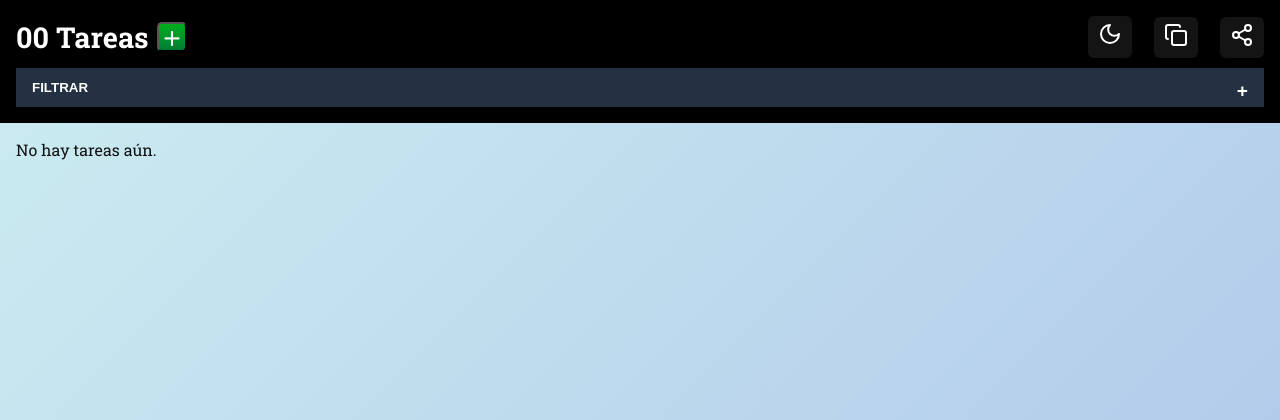
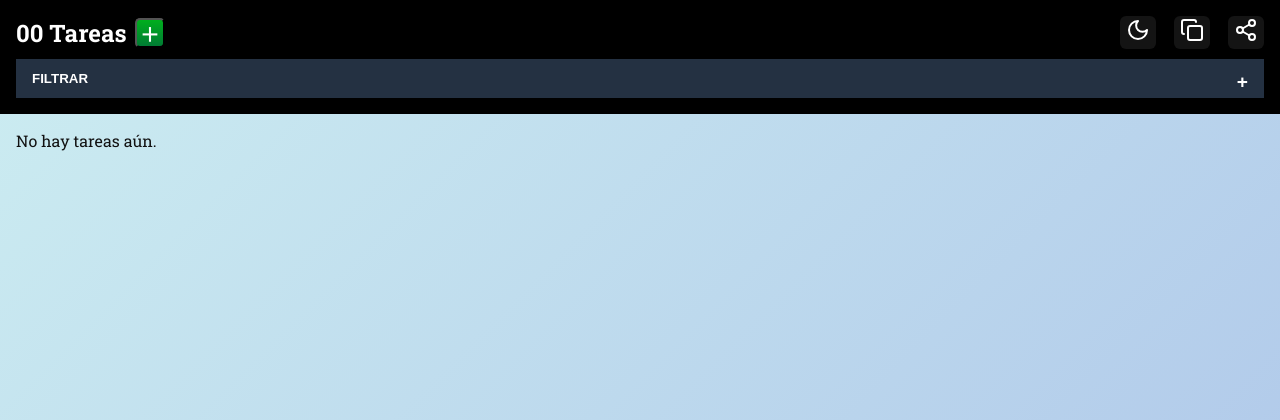
Before and after one commit to zcayd/tareas, a PHP site: page /index.html in a window 1280 px wide. Shown: the top 420 px of the page. Run offline with PHP 8.4, Linux system fonts and the light colour scheme.

Commit message:
Tu mensaje aquí

```diff
--- a/index.html
+++ b/index.html
@@ -40,7 +40,7 @@
                     <div class="search-bar">
                         <input type="text" id="search-input"
                             placeholder="Buscar título, descripción, categoría o fecha" />
-                        <button id="btn-clear-filters">🗙</button>
+                        <button id="btn-clear-filters"><img src="assets/icons/danger.svg" alt=""></button>
                     </div>
                     <div>
                         <select id="filter-category">
--- a/style.css
+++ b/style.css
@@ -194,7 +194,7 @@ header {
 
 
 .header-top h1 {
-  font-size: 1.8rem;
+  font-size: 1.5rem;
   flex: 1;
   text-align: left;
 }
@@ -224,9 +224,9 @@ h1 {
 
 #toggle-theme {
   background-color: var(--bg-darker);
-  padding: 6px 10px;
+  padding: 2px 6px;
   border-radius: 6px;
-  font-size: 1.5rem;
+  font-size: 1.2rem;
   border: none;
   outline: none;
   cursor: pointer;
@@ -1228,11 +1228,11 @@ input:-webkit-autofill {
 #btn-share-selected,
 #btn-copy-selected {
   background-color: var(--bg-darker);
-  padding: 6px 10px;
+  padding: 2px 6px;
   border-radius: 6px;
   border: none;
   cursor: pointer;
-  margin-left: 6px;
+  margin-left: 2px;
   font-size: 1.2rem;
 }
 
```
Also changed, not shown: 1 other file.
